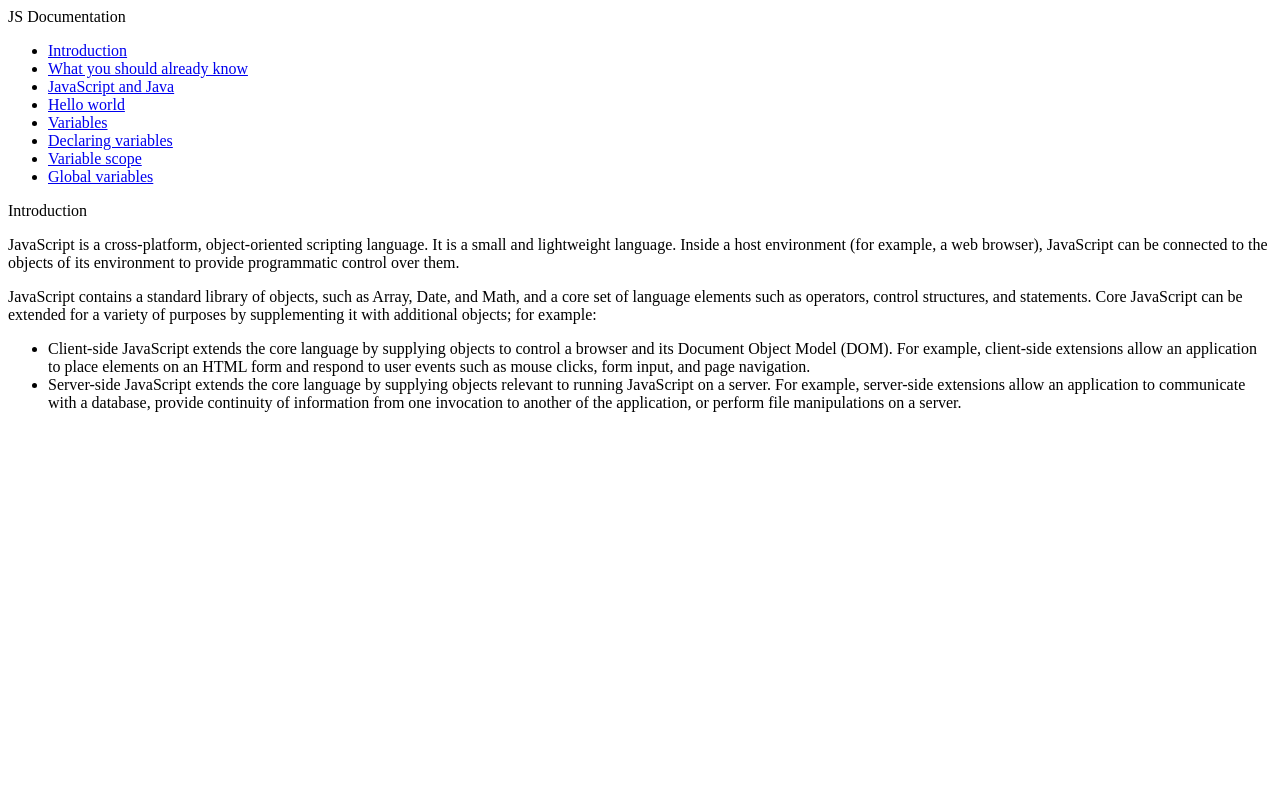
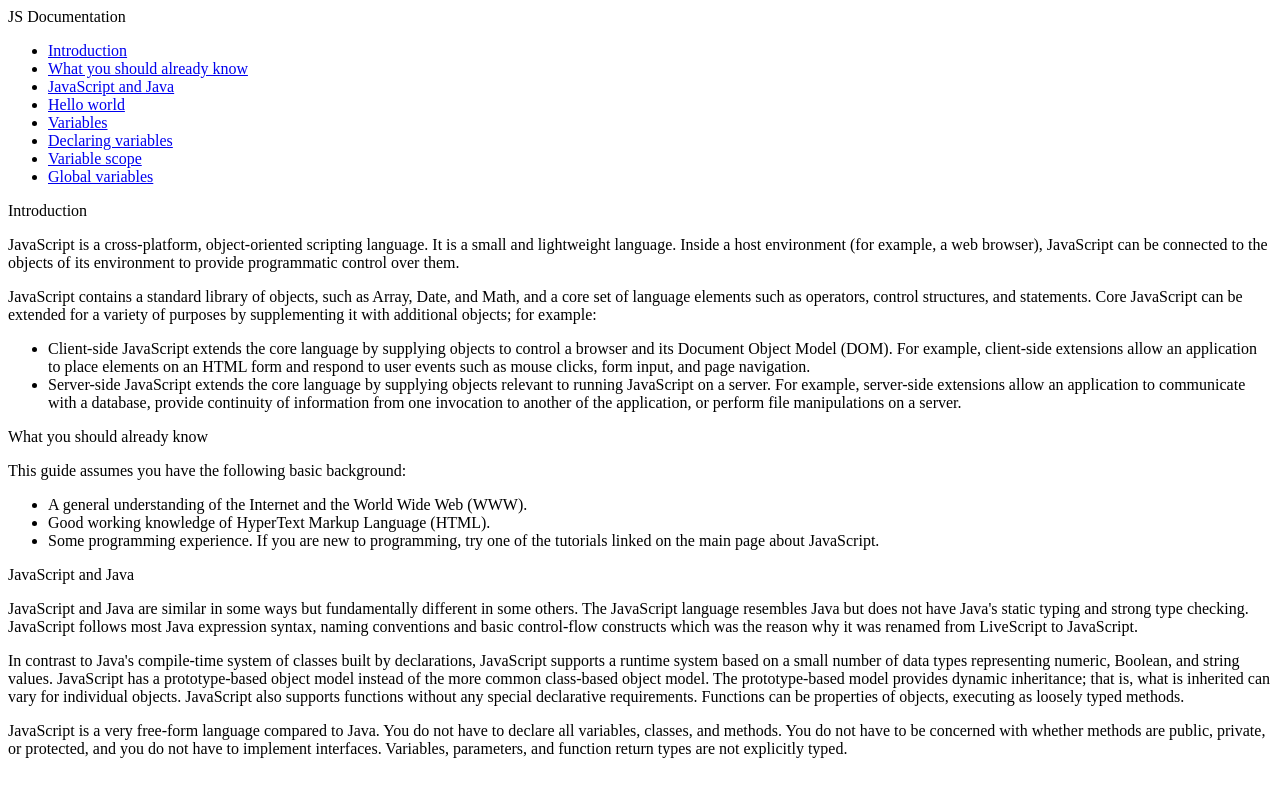
Before and after one commit to abenisamuel11/new-and-last-tecnical-documentation, a plain HTML site: page index.html in a window 1280 px wide. Drawn offline with Linux system fonts and the light colour scheme.

Commit message:
i added main section additional contents

```diff
--- a/index.html
+++ b/index.html
@@ -72,6 +72,57 @@
           </ul>
         </article>
       </section>
+      <section class="main-section" id="What_you_should_already_know">
+        <header>What you should already know</header>
+        <article>
+          <p>This guide assumes you have the following basic background:</p>
+
+          <ul>
+            <li>
+              A general understanding of the Internet and the World Wide Web
+              (WWW).
+            </li>
+            <li>Good working knowledge of HyperText Markup Language (HTML).</li>
+            <li>
+              Some programming experience. If you are new to programming, try
+              one of the tutorials linked on the main page about JavaScript.
+            </li>
+          </ul>
+        </article>
+      </section>
+      <section class="main-section" id="JavaScript_and_Java">
+        <header>JavaScript and Java</header>
+        <article>
+          <p>
+            JavaScript and Java are similar in some ways but fundamentally
+            different in some others. The JavaScript language resembles Java but
+            does not have Java's static typing and strong type checking.
+            JavaScript follows most Java expression syntax, naming conventions
+            and basic control-flow constructs which was the reason why it was
+            renamed from LiveScript to JavaScript.
+          </p>
+
+          <p>
+            In contrast to Java's compile-time system of classes built by
+            declarations, JavaScript supports a runtime system based on a small
+            number of data types representing numeric, Boolean, and string
+            values. JavaScript has a prototype-based object model instead of the
+            more common class-based object model. The prototype-based model
+            provides dynamic inheritance; that is, what is inherited can vary
+            for individual objects. JavaScript also supports functions without
+            any special declarative requirements. Functions can be properties of
+            objects, executing as loosely typed methods.
+          </p>
+          <p>
+            JavaScript is a very free-form language compared to Java. You do not
+            have to declare all variables, classes, and methods. You do not have
+            to be concerned with whether methods are public, private, or
+            protected, and you do not have to implement interfaces. Variables,
+            parameters, and function return types are not explicitly typed.
+          </p>
+        </article>
+      </section>
+
     </main>
     <script src="https://cdn.freecodecamp.org/testable-projects-fcc/v1/bundle.js"></script>
 
```
